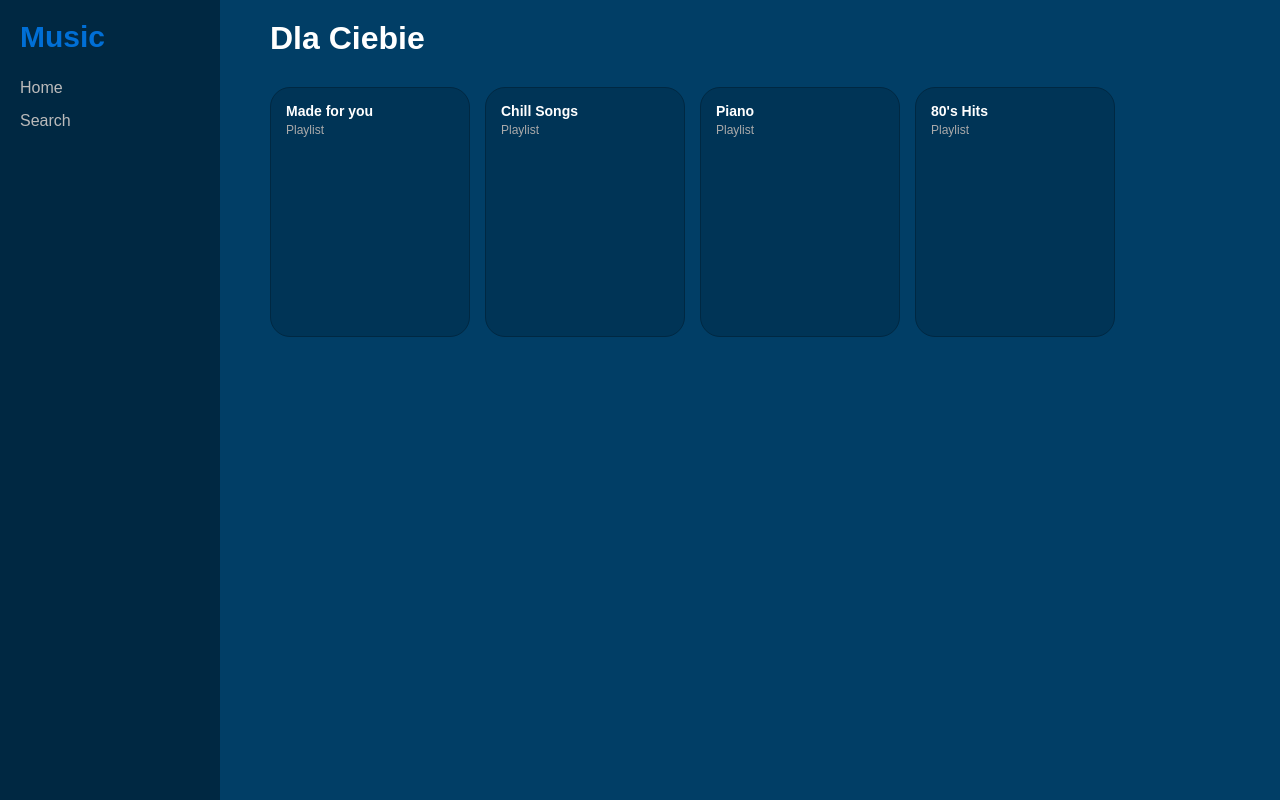
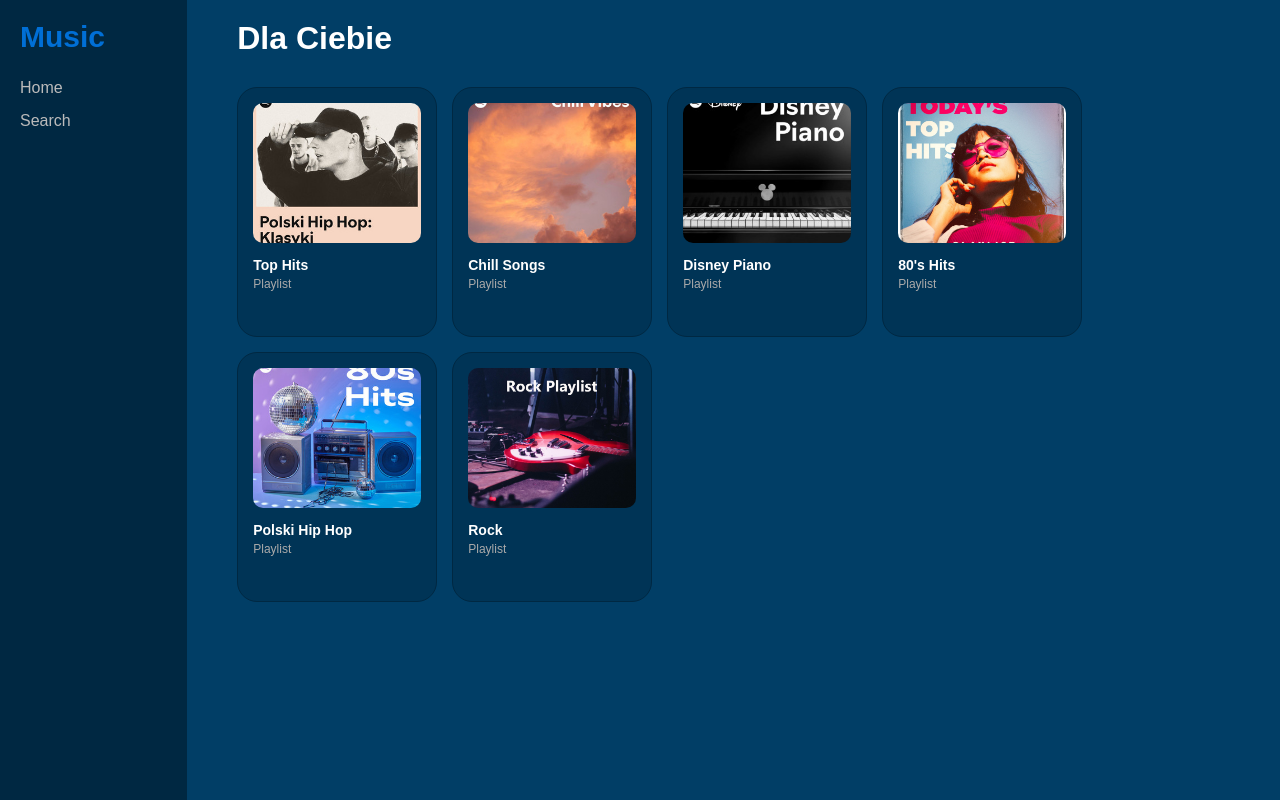
Before and after one commit to Michal1089/basicloginpage, a Flask app: template templates/main.html in a window 1280 px wide. Run offline with Flask 3, Linux system fonts and the light colour scheme; the template is opened without the code that fills it, so the values that code supplies are empty.

Commit message:
Add files via upload

```diff
--- /dev/null
+++ b/templates/main.css
@@ -0,0 +1,86 @@
+    * {
+        margin: 0;
+        padding: 0;
+        box-sizing: border-box;
+        font-family: Arial, sans-serif;
+    }
+
+    body {
+        background: #013e66;
+        color: white;
+        display: flex;
+        height: 100vh;
+    }
+
+    .main{
+        margin-left: 50px;
+    }
+
+    .sidebar {
+        width: 220px;
+        background: #002842;
+        padding: 20px;
+    }
+
+    .logo {
+        font-size: 30px;
+        font-weight: bold;
+        color: #006fd6;
+        margin-bottom: 25px;
+    }
+
+    .menu-item {
+        margin: 15px 0;
+        color: #bbb;
+        cursor: pointer;
+    }
+
+    .menu-item:hover {
+        color: #fff;
+    }
+
+    h1{
+        margin-top: 20px;
+    }
+
+    .playlistGrid{
+        display: flex;
+        flex-wrap: wrap;
+        gap: 15px;
+        margin-top: 30px;
+    }
+
+    .card{
+        height: 250px;
+        width: 200px;
+        border: 1px solid #002842;
+        border-radius: 20px;
+        background: rgba(1, 45, 75, 0.6);
+        padding: 15px;
+        transition: 0.5s;
+    }
+
+    .card:hover {
+        border: 1px solid #006fd6;
+        transform: scale(1.03);
+    }
+
+
+    .card img{
+        width: 100%;
+        height: 140px;
+        object-fit: cover;
+        border-radius: 10px;
+        margin-bottom: 10px;
+    }
+
+    .title {
+        font-size: 14px;
+        font-weight: bold;
+        margin-bottom: 4px;
+    }
+
+    .subtitle {
+        font-size: 12px;
+        color: #aaa;
+    }
--- a/templates/main.html
+++ b/templates/main.html
@@ -3,7 +3,7 @@
 <head>
     <meta charset="UTF-8">
     <meta name="viewport" content="width=device-width, initial-scale=1.0">
-    <link rel="stylesheet" href="{{ url_for('static', filename='main.css') }}">
+    <link rel="stylesheet" href="main.css">
     <title>Music</title>
 </head>
 <body>
@@ -16,19 +16,33 @@
         <h1>Dla Ciebie</h1>
         <div class="playlistGrid">
             <div class="card">
-                <div class="title">Made for you</div>
+                <img src="img/img5.jpg" alt="">
+                <div class="title">Top Hits</div>
                 <div class="subtitle">Playlist</div>
             </div>
             <div class="card">
+                <img src="img/img3.jpg" alt="">
                 <div class="title">Chill Songs</div>
                 <div class="subtitle">Playlist</div>
             </div>
             <div class="card">
-                <div class="title">Piano</div>
+                <img src="img/img2.jpg" alt="">
+                <div class="title">Disney Piano</div>
                 <div class="subtitle">Playlist</div>
             </div>
             <div class="card">
+                <img src="img/img4.jpg" alt="">
                 <div class="title">80's Hits</div>
+                <div class="subtitle">Playlist</div>
+            </div>
+            <div class="card">
+                <img src="img/img1.jpg" alt="">
+                <div class="title">Polski Hip Hop</div>
+                <div class="subtitle">Playlist</div>
+            </div>
+            <div class="card">
+                <img src="img/img6.jpg" alt="">
+                <div class="title">Rock</div>
                 <div class="subtitle">Playlist</div>
             </div>
         </div>
```
